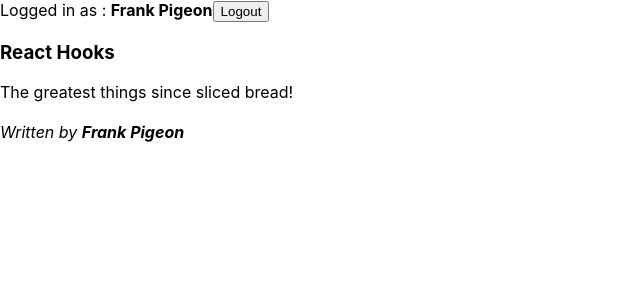
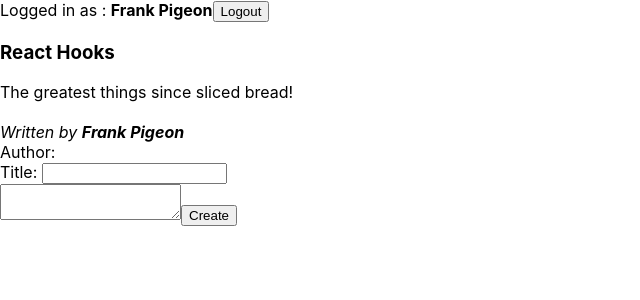
Before and after one commit to fpigeonjr/hooks-blog, a React (Create React App) app: page / in a window 1280 px wide. Shown: the top 300 px of the page, without its empty margins (0-640 px from the left). Built offline with nearby package versions, Linux system fonts and the light colour scheme.

Commit message:
adds Create Post comp

```diff
--- a/src/App.js
+++ b/src/App.js
@@ -1,12 +1,14 @@
 import React from 'react'
 import UserBar from './user/UserBar'
 import Post from './post/Post'
+import CreatePost from './post/CreatePost'
 
 export default function App() {
   return (
     <>
       <UserBar />
       <Post title="React Hooks" content="The greatest things since sliced bread!" author="Frank Pigeon" />
+      <CreatePost />
     </>
   )
 }
--- /dev/null
+++ b/src/post/CreatePost.js
@@ -0,0 +1,17 @@
+import React from 'react'
+
+export default function CreatePost({ user }) {
+  return (
+    <form onSubmit={e => e.preventDefault()}>
+      <div>
+        Author: <b>{user}</b>
+      </div>
+      <div>
+        <label htmlFor="create-title">Title: </label>
+        <input type="text" name="create-title" id="create-title" />
+      </div>
+      <textarea />
+      <input type="submit" value="Create" />
+    </form>
+  )
+}
```
